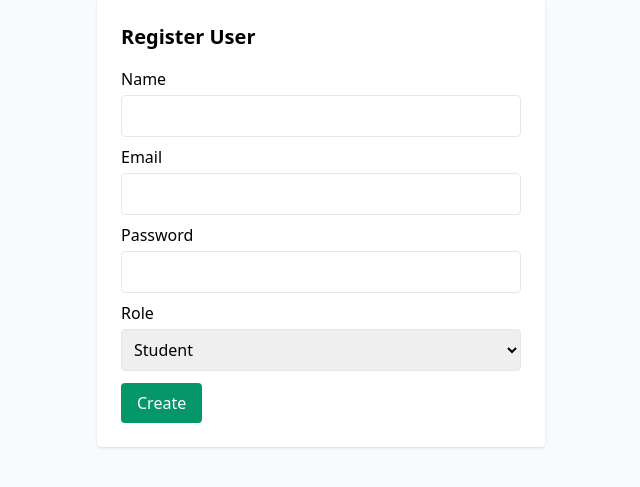
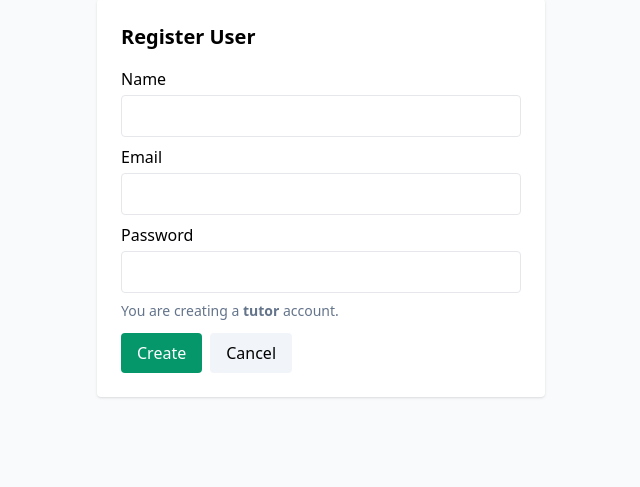
Before and after one commit to fitandfine/classroom, a Flask app: page /admin/register_tutor in a window 1280 px wide. Shown: the part 81-568 px from the top of the page, without its empty margins (319-959 px from the left). Run offline with Flask 2, Linux system fonts and the light colour scheme; a user stored in the database is signed in; some libraries are stand-ins or nearby versions.

Commit message:
updated register.html

```diff
--- a/templates/register.html
+++ b/templates/register.html
@@ -2,25 +2,46 @@
 {% block content %}
 <div class="max-w-md bg-white p-6 rounded shadow mx-auto">
   <h2 class="text-xl font-semibold mb-4">Register User</h2>
+
   <form method="post">
-    <label class="block mb-1">Name</label><input name="name" class="w-full border p-2 rounded mb-2" required/>
-    <label class="block mb-1">Email</label><input name="email" type="email" class="w-full border p-2 rounded mb-2" required/>
-    <label class="block mb-1">Password</label><input name="password" type="password" class="w-full border p-2 rounded mb-2" required/>
+    <label class="block mb-1">Name</label>
+    <input name="name" class="w-full border p-2 rounded mb-2" required/>
+
+    <label class="block mb-1">Email</label>
+    <input name="email" type="email" class="w-full border p-2 rounded mb-2" required/>
+
+    <label class="block mb-1">Password</label>
+    <input name="password" type="password" class="w-full border p-2 rounded mb-2" required/>
+
+    {% if admin_create_tutor %}
+      <!-- Admin creating a tutor: hide role input to remove ambiguity -->
+      <input type="hidden" name="role" value="tutor"/>
+      <p class="text-sm text-slate-500 mb-3">You are creating a <strong>tutor</strong> account.</p>
+    {% else %}
+      <!-- Normal flow: show role selector (tutor only shown to admins) -->
       <label class="block mb-1">Role</label>
       <select name="role" class="w-full border p-2 rounded mb-3">
-      <option value="student">Student</option>
+        <option value="student" {% if default_role=='student' %}selected{% endif %}>Student</option>
         {% if current_user.role == 'admin' %}
-      <option value="tutor">Tutor</option>
+          <option value="tutor" {% if default_role=='tutor' %}selected{% endif %}>Tutor</option>
         {% endif %}
       </select>
+    {% endif %}
+
     {% if classes %}
       <label class="block mb-1">Enroll into class (optional)</label>
       <select name="class_id" class="w-full border p-2 rounded mb-3">
         <option value="">-- None --</option>
-        {% for c in classes %}<option value="{{ c.id }}">{{ c.title }}</option>{% endfor %}
+        {% for c in classes %}
+          <option value="{{ c.id }}">{{ c.title }}</option>
+        {% endfor %}
       </select>
     {% endif %}
+
+    <div class="flex gap-2">
       <button class="px-4 py-2 bg-emerald-600 text-white rounded">Create</button>
+      <a href="{{ url_for('index') }}" class="px-4 py-2 bg-slate-100 rounded">Cancel</a>
+    </div>
   </form>
 </div>
 {% endblock %}
```
Lines whose indentation alone changed are shown as unchanged.
